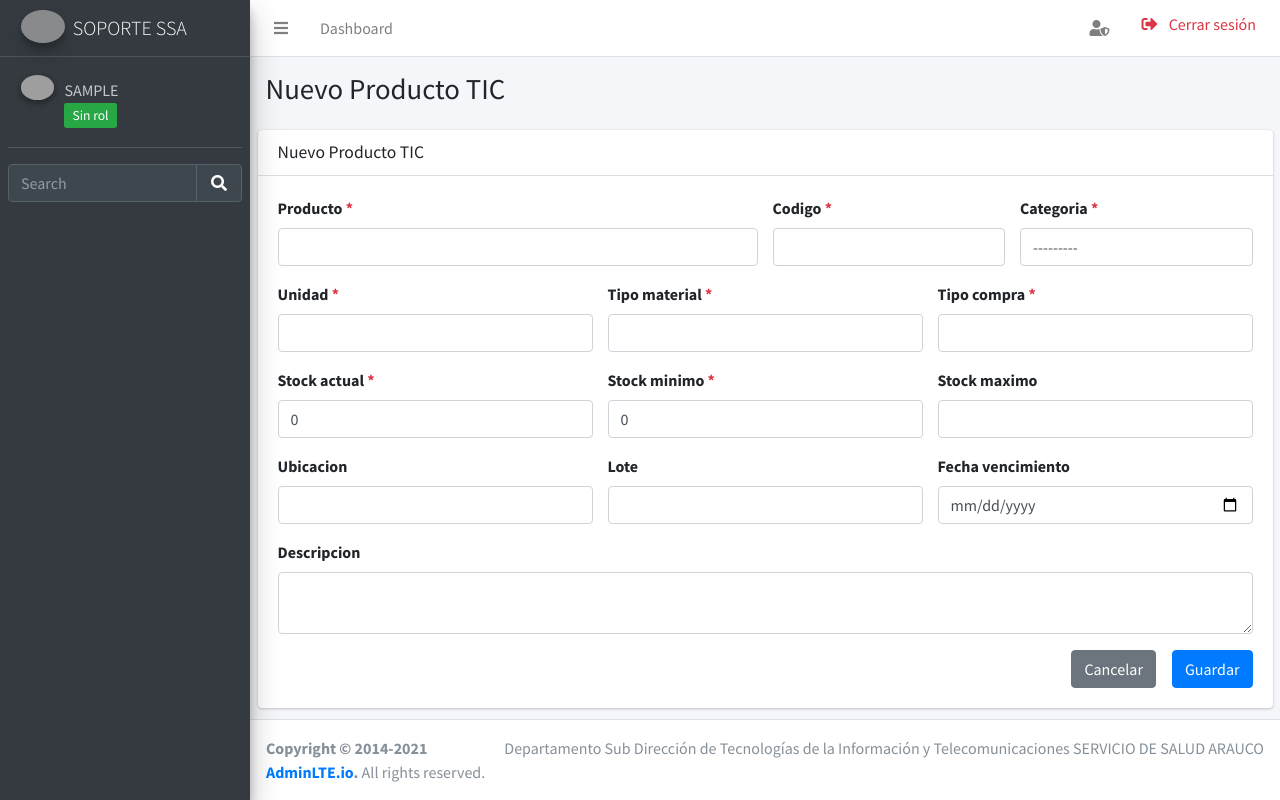
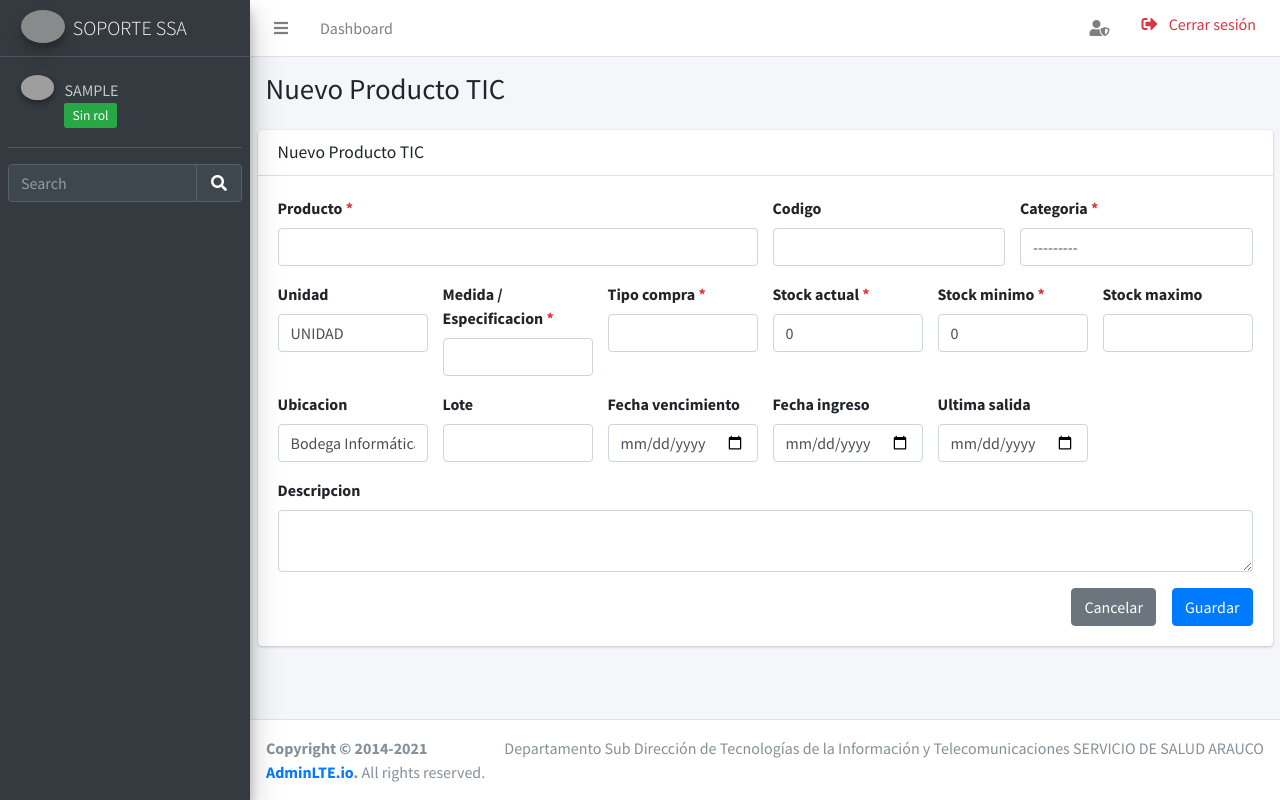
Before and after one commit to Jarot-Fierro/SSA_SOPORTE, a Django app: page /tic/crear/ in a window 1280 px wide. Run offline with Django 5.2, Linux system fonts and the light colour scheme; the visitor is signed in with stand-in values (Sample User, id 1); data that the repository does not hold is empty; some libraries are stand-ins or nearby versions; grey boxes are pictures that could not be loaded.

Commit message:
Añadidos nuevos campos y ajustes en modelos, formularios, vistas y templates de inventarios para soportar la gestión de responsables, estado de stock, fechas de ingreso y salida, ubicaciones y categorías filtradas.

```diff
--- a/catalogo/models.py
+++ b/catalogo/models.py
@@ -41,6 +41,8 @@
         on_delete=models.CASCADE,
         verbose_name='Categoría'
     )
+    ver_mantencion = models.BooleanField(default=False)
+    ver_informatica = models.BooleanField(default=False)
     history = HistoricalRecords()
 
     UPPERCASE_FIELDS = ['nombre']
--- a/inventario/forms.py
+++ b/inventario/forms.py
@@ -1,5 +1,6 @@
 from django import forms
 
+from catalogo.models import SubCategoria
 from .models import InventarioMantencion, InventarioInformatica
 
 
@@ -19,7 +20,11 @@
             'ubicacion',
             'lote',
             'fecha_vencimiento',
-            'categoria'
+            'status_stock',
+            'categoria',
+            'responsable',
+            'fecha_ingreso',
+            'ultima_salida'
         ]
 
         widgets = {
@@ -32,7 +37,7 @@
                 'rows': 2,
                 'id': 'descripcion_inventario_mant'
             }),
-            'unidad': forms.TextInput(attrs={
+            'unidad': forms.Select(attrs={
                 'class': 'form-control'
             }),
             'tipo_material': forms.TextInput(attrs={
@@ -66,7 +71,29 @@
             'categoria': forms.Select(attrs={
                 'class': 'form-control'
             }),
+            'status_stock': forms.Select(attrs={
+                'class': 'form-control'
+            }),
+            'responsable': forms.Select(attrs={
+                'class': 'form-control'
+            }),
+            'fecha_ingreso': forms.DateInput(attrs={
+                'class': 'form-control',
+                'type': 'date'
+            }),
+            'ultima_salida': forms.DateInput(attrs={
+                'class': 'form-control',
+                'type': 'date'
+            })
         }
+
+        labels = {
+            'tipo_material': 'Medida / Especificacion'
+        }
+
+    def __init__(self, *args, **kwargs):
+        super().__init__(*args, **kwargs)
+        self.fields['categoria'].queryset = SubCategoria.objects.filter(ver_mantencion=True)
 
     # ✅ Validación nombre único (case insensitive)
     def clean_producto(self):
@@ -125,7 +152,11 @@
             'ubicacion',
             'lote',
             'fecha_vencimiento',
-            'categoria'
+            'status_stock',
+            'categoria',
+            'responsable',
+            'fecha_ingreso',
+            'ultima_salida'
         ]
 
         widgets = {
@@ -138,7 +169,7 @@
                 'rows': 2,
                 'id': 'descripcion_inventario_tic'
             }),
-            'unidad': forms.TextInput(attrs={
+            'unidad': forms.Select(attrs={
                 'class': 'form-control'
             }),
             'tipo_material': forms.TextInput(attrs={
@@ -172,7 +203,29 @@
             'categoria': forms.Select(attrs={
                 'class': 'form-control'
             }),
+            'status_stock': forms.Select(attrs={
+                'class': 'form-control'
+            }),
+            'responsable': forms.Select(attrs={
+                'class': 'form-control'
+            }),
+            'fecha_ingreso': forms.DateInput(attrs={
+                'class': 'form-control',
+                'type': 'date'
+            }),
+            'ultima_salida': forms.DateInput(attrs={
+                'class': 'form-control',
+                'type': 'date'
+            })
         }
+
+        labels = {
+            'tipo_material': 'Medida / Especificacion'
+        }
+
+    def __init__(self, *args, **kwargs):
+        super().__init__(*args, **kwargs)
+        self.fields['categoria'].queryset = SubCategoria.objects.filter(ver_informatica=True)
 
     # ✅ Validación nombre único (case insensitive)
     def clean_producto(self):
--- a/inventario/templates/inventariotic/form.html
+++ b/inventario/templates/inventariotic/form.html
@@ -41,7 +41,7 @@
                             <div class="invalid-feedback d-block">{{ error }}</div>{% endfor %}
                     </div>
 
-                    <div class="col-md-4 mb-3">
+                    <div class="col-md-2 mb-3">
                         <label for="{{ form.unidad.id_for_label }}">{{ form.unidad.label }}</label>
                         {{ form.unidad }}
                         {% if form.unidad.help_text %}
@@ -49,7 +49,7 @@
                         {% for error in form.unidad.errors %}
                             <div class="invalid-feedback d-block">{{ error }}</div>{% endfor %}
                     </div>
-                    <div class="col-md-4 mb-3">
+                    <div class="col-md-2 mb-3">
                         <label for="{{ form.tipo_material.id_for_label }}">{{ form.tipo_material.label }}</label>
                         {{ form.tipo_material }}
                         {% if form.tipo_material.help_text %}
@@ -57,7 +57,7 @@
                         {% for error in form.tipo_material.errors %}
                             <div class="invalid-feedback d-block">{{ error }}</div>{% endfor %}
                     </div>
-                    <div class="col-md-4 mb-3">
+                    <div class="col-md-2 mb-3">
                         <label for="{{ form.tipo_compra.id_for_label }}">{{ form.tipo_compra.label }}</label>
                         {{ form.tipo_compra }}
                         {% if form.tipo_compra.help_text %}
@@ -67,7 +67,7 @@
                     </div>
 
                     <!-- Sección: Stocks (Todos en una fila) -->
-                    <div class="col-md-4 mb-3">
+                    <div class="col-md-2 mb-3">
                         <label for="{{ form.stock_actual.id_for_label }}">{{ form.stock_actual.label }}</label>
                         {{ form.stock_actual }}
                         {% if form.stock_actual.help_text %}
@@ -75,7 +75,7 @@
                         {% for error in form.stock_actual.errors %}
                             <div class="invalid-feedback d-block">{{ error }}</div>{% endfor %}
                     </div>
-                    <div class="col-md-4 mb-3">
+                    <div class="col-md-2 mb-3">
                         <label for="{{ form.stock_minimo.id_for_label }}">{{ form.stock_minimo.label }}</label>
                         {{ form.stock_minimo }}
                         {% if form.stock_minimo.help_text %}
@@ -83,7 +83,7 @@
                         {% for error in form.stock_minimo.errors %}
                             <div class="invalid-feedback d-block">{{ error }}</div>{% endfor %}
                     </div>
-                    <div class="col-md-4 mb-3">
+                    <div class="col-md-2 mb-3">
                         <label for="{{ form.stock_maximo.id_for_label }}">{{ form.stock_maximo.label }}</label>
                         {{ form.stock_maximo }}
                         {% if form.stock_maximo.help_text %}
@@ -93,7 +93,7 @@
                     </div>
 
                     <!-- Sección: Ubicación y Detalles -->
-                    <div class="col-md-4 mb-3">
+                    <div class="col-md-2 mb-3">
                         <label for="{{ form.ubicacion.id_for_label }}">{{ form.ubicacion.label }}</label>
                         {{ form.ubicacion }}
                         {% if form.ubicacion.help_text %}
@@ -101,7 +101,7 @@
                         {% for error in form.ubicacion.errors %}
                             <div class="invalid-feedback d-block">{{ error }}</div>{% endfor %}
                     </div>
-                    <div class="col-md-4 mb-3">
+                    <div class="col-md-2 mb-3">
                         <label for="{{ form.lote.id_for_label }}">{{ form.lote.label }}</label>
                         {{ form.lote }}
                         {% if form.lote.help_text %}
@@ -109,12 +109,28 @@
                         {% for error in form.lote.errors %}
                             <div class="invalid-feedback d-block">{{ error }}</div>{% endfor %}
                     </div>
-                    <div class="col-md-4 mb-3">
+                    <div class="col-md-2 mb-3">
                         <label for="{{ form.fecha_vencimiento.id_for_label }}">{{ form.fecha_vencimiento.label }}</label>
                         {{ form.fecha_vencimiento }}
                         {% if form.fecha_vencimiento.help_text %}
                             <small class="form-text text-muted">{{ form.fecha_vencimiento.help_text }}</small>{% endif %}
                         {% for error in form.fecha_vencimiento.errors %}
+                            <div class="invalid-feedback d-block">{{ error }}</div>{% endfor %}
+                    </div>
+                    <div class="col-md-2 mb-3">
+                        <label for="{{ form.fecha_ingreso.id_for_label }}">{{ form.fecha_ingreso.label }}</label>
+                        {{ form.fecha_ingreso }}
+                        {% if form.fecha_ingreso.help_text %}
+                            <small class="form-text text-muted">{{ form.fecha_ingreso.help_text }}</small>{% endif %}
+                        {% for error in form.fecha_ingreso.errors %}
+                            <div class="invalid-feedback d-block">{{ error }}</div>{% endfor %}
+                    </div>
+                    <div class="col-md-2 mb-3">
+                        <label for="{{ form.ultima_salida.id_for_label }}">{{ form.ultima_salida.label }}</label>
+                        {{ form.ultima_salida }}
+                        {% if form.ultima_salida.help_text %}
+                            <small class="form-text text-muted">{{ form.ultima_salida.help_text }}</small>{% endif %}
+                        {% for error in form.ultima_salida.errors %}
                             <div class="invalid-feedback d-block">{{ error }}</div>{% endfor %}
                     </div>
 
--- a/inventario/views/inventariotic.py
+++ b/inventario/views/inventariotic.py
@@ -17,9 +17,12 @@
 class InventarioTICListView(LoginRequiredMixin, DataTableMixin, TemplateView):
     template_name = 'inventariotic/list.html'
     model = InventarioInformatica
-    datatable_columns = ['ID', 'Producto', 'Código', 'Stock Actual', 'Categoría']
-    datatable_order_fields = ['id', 'producto', 'codigo', 'stock_actual', 'categoria__nombre']
-    datatable_search_fields = ['producto__icontains', 'codigo__icontains', 'categoria__nombre__icontains']
+    datatable_columns = ['ID', 'Producto', 'Código', 'Stock Actual', 'Categoría', 'Responsable', 'Estado', 'F. Ingreso',
+                         'U. Salida']
+    datatable_order_fields = ['id', 'producto', 'codigo', 'stock_actual', 'categoria__nombre', 'responsable',
+                              'status_stock', 'fecha_ingreso', 'ultima_salida']
+    datatable_search_fields = ['producto__icontains', 'codigo__icontains', 'categoria__nombre__icontains',
+                               'responsable__icontains']
 
     url_detail = 'detail_inventarios_tic'
 
@@ -38,6 +41,10 @@
             'Código': obj.codigo,
             'Stock Actual': obj.stock_actual,
             'Categoría': obj.categoria.nombre if obj.categoria else 'N/A',
+            'Responsable': obj.responsable,
+            'Estado': obj.status_stock,
+            'F. Ingreso': obj.fecha_ingreso.strftime('%d/%m/%Y') if obj.fecha_ingreso else 'N/A',
+            'U. Salida': obj.ultima_salida.strftime('%d/%m/%Y') if obj.ultima_salida else 'N/A',
         }
 
     def get(self, request, *args, **kwargs):
--- a/inventario/views/mantencion.py
+++ b/inventario/views/mantencion.py
@@ -17,9 +17,12 @@
 class InventarioMantencionListView(LoginRequiredMixin, DataTableMixin, TemplateView):
     template_name = 'inventariomantencion/list.html'
     model = InventarioMantencion
-    datatable_columns = ['ID', 'Producto', 'Código', 'Stock Actual', 'Categoría']
-    datatable_order_fields = ['id', 'producto', 'codigo', 'stock_actual', 'categoria__nombre']
-    datatable_search_fields = ['producto__icontains', 'codigo__icontains', 'categoria__nombre__icontains']
+    datatable_columns = ['ID', 'Producto', 'Código', 'Stock Actual', 'Categoría', 'Responsable', 'Estado', 'F. Ingreso',
+                         'U. Salida']
+    datatable_order_fields = ['id', 'producto', 'codigo', 'stock_actual', 'categoria__nombre', 'responsable',
+                              'status_stock', 'fecha_ingreso', 'ultima_salida']
+    datatable_search_fields = ['producto__icontains', 'codigo__icontains', 'categoria__nombre__icontains',
+                               'responsable__icontains']
 
     url_detail = 'detail_inventarios_mantencion'
 
@@ -38,6 +41,10 @@
             'Código': obj.codigo,
             'Stock Actual': obj.stock_actual,
             'Categoría': obj.categoria.nombre if obj.categoria else 'N/A',
+            'Responsable': obj.responsable,
+            'Estado': obj.status_stock,
+            'F. Ingreso': obj.fecha_ingreso.strftime('%d/%m/%Y') if obj.fecha_ingreso else 'N/A',
+            'U. Salida': obj.ultima_salida.strftime('%d/%m/%Y') if obj.ultima_salida else 'N/A',
         }
 
     def get(self, request, *args, **kwargs):
```
Also changed, not shown: catalogo/forms/subcategoria.py (+11 -1 lines), config/settings.py (+9 -6 lines), inventario/models.py (+64 -8 lines), inventario/templates/inventariomantencion/form.html (+25 -9 lines), catalogo/migrations/0003_historicalsubcategoria_ver_informatica_and_more.py (added), inventario/migrations/0003_historicalinventarioinformatica_responsable_and_more.py (added), inventario/migrations/0004_alter_historicalinventarioinformatica_unidad_and_more.py (added), inventario/migrations/0005_historicalinventarioinformatica_fecha_ingreso_and_more.py (added), inventario/migrations/0006_alter_historicalinventarioinformatica_ubicacion_and_more.py (added), inventario/migrations/0007_alter_historicalinventarioinformatica_codigo_and_more.py (added).
